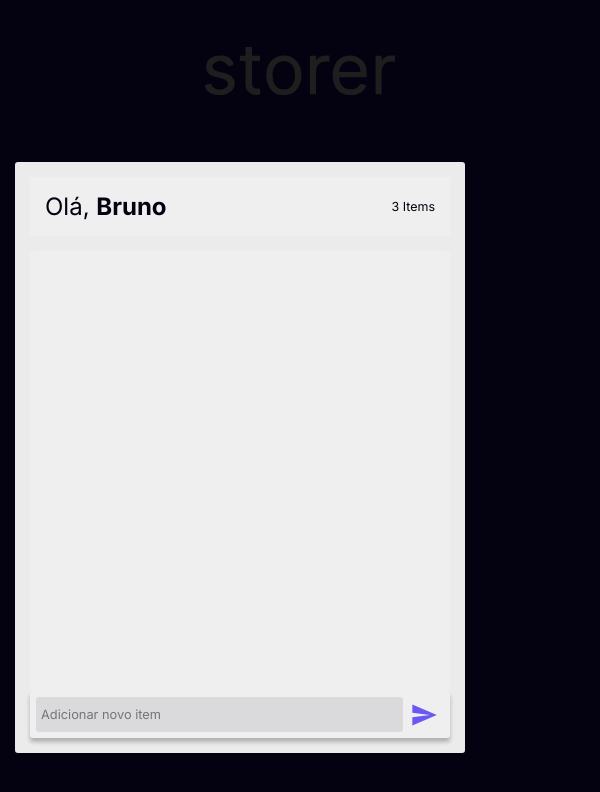
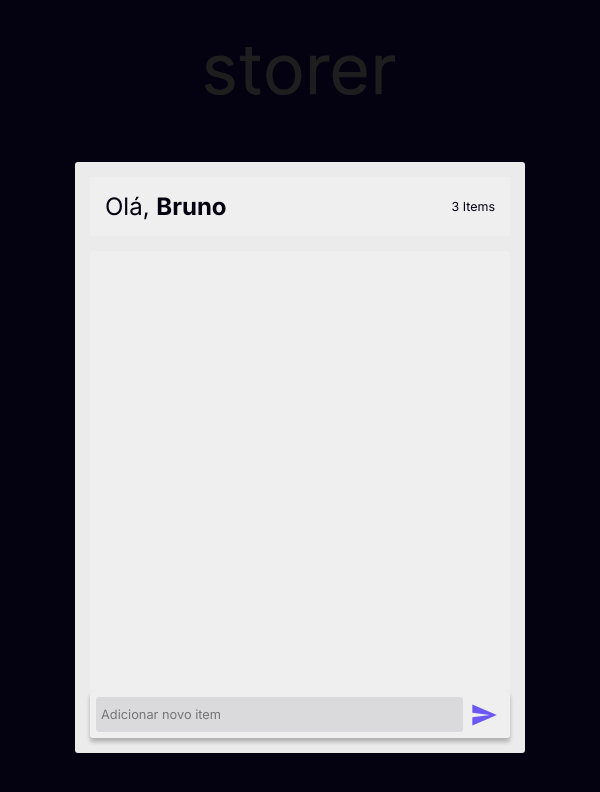
Before and after one commit to srbrunoferreira/storer, a React (Create React App) app in the folder client/: page / in a window 600 px wide. Shown: the top 792 px of the page. Built offline with nearby package versions, Linux system fonts and the light colour scheme; no server answers.

Commit message:
fix: responsive design

```diff
--- a/client/src/App.css
+++ b/client/src/App.css
@@ -20,3 +20,21 @@
   background-color: darkgrey;
   padding: 0.02em;
 }
+
+#content-wrapper {
+  margin: 0 auto;
+}
+
+@media screen and (max-width: 600px) {
+  #content-wrapper {
+    max-width: 100%;
+    min-width: 100%;
+  }
+}
+
+@media screen and (min-width: 600px) {
+  #content-wrapper {
+    max-width: 450px;
+    min-width: 450px;
+  }
+}
--- a/client/src/App.js
+++ b/client/src/App.js
@@ -20,7 +20,6 @@ const useStyles = makeStyles((theme) => ({
     color: 'white'
   },
   contentWrapper: {
-    width: '450px',
     backgroundColor: 'rgba(255, 255, 255, 0.92)',
     borderRadius: '3px',
     padding: '15px',
@@ -50,7 +49,7 @@ function App () {
 
       <Grid className={classes.subContainer} item xs>
 
-        <Box className={classes.contentWrapper}>
+        <Box id="content-wrapper" className={classes.contentWrapper}>
           <Box className={classes.header}>
             <Grid container direction="row" justifyContent="space-between" alignItems="center">
               <Box>
```
